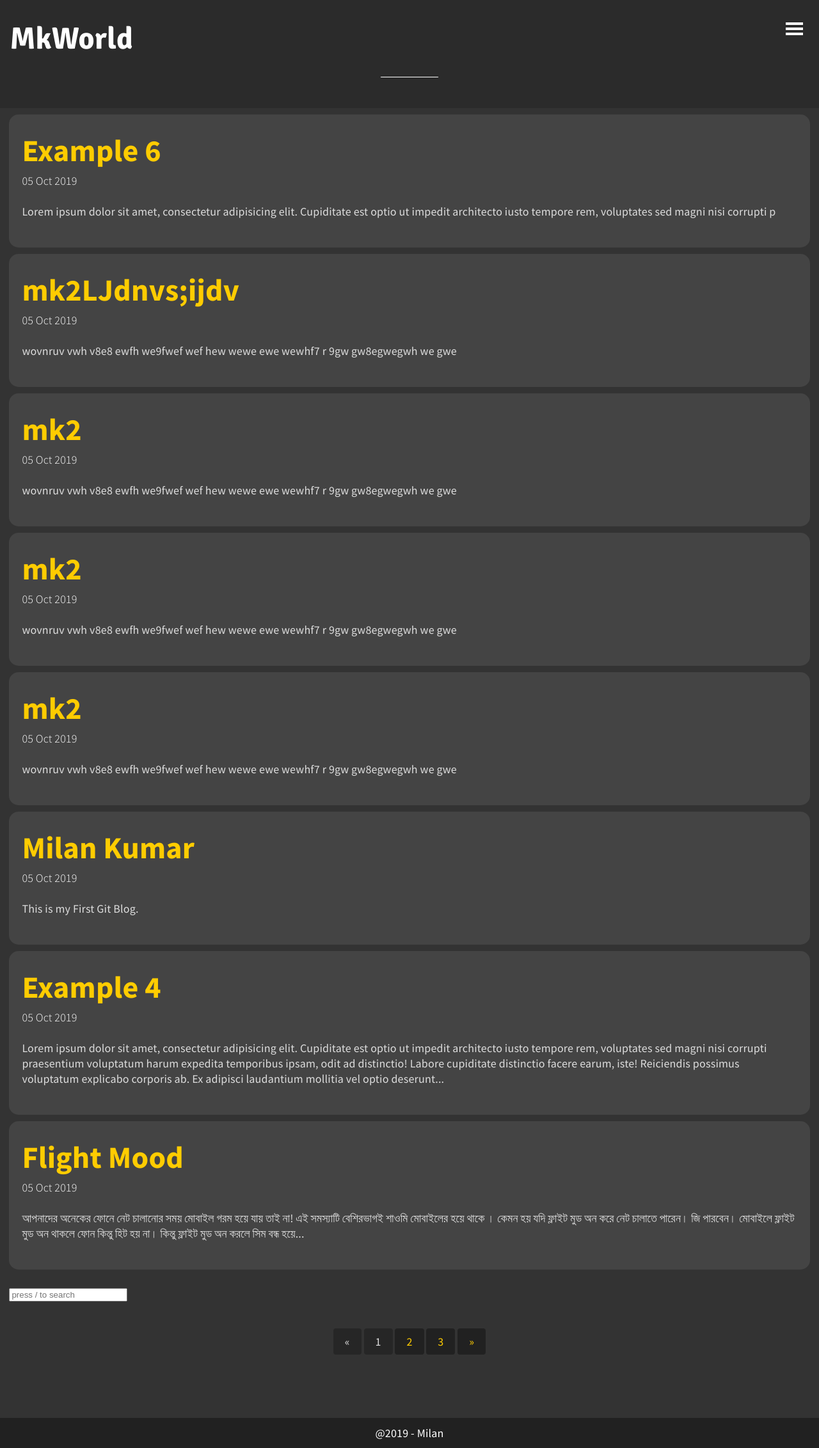
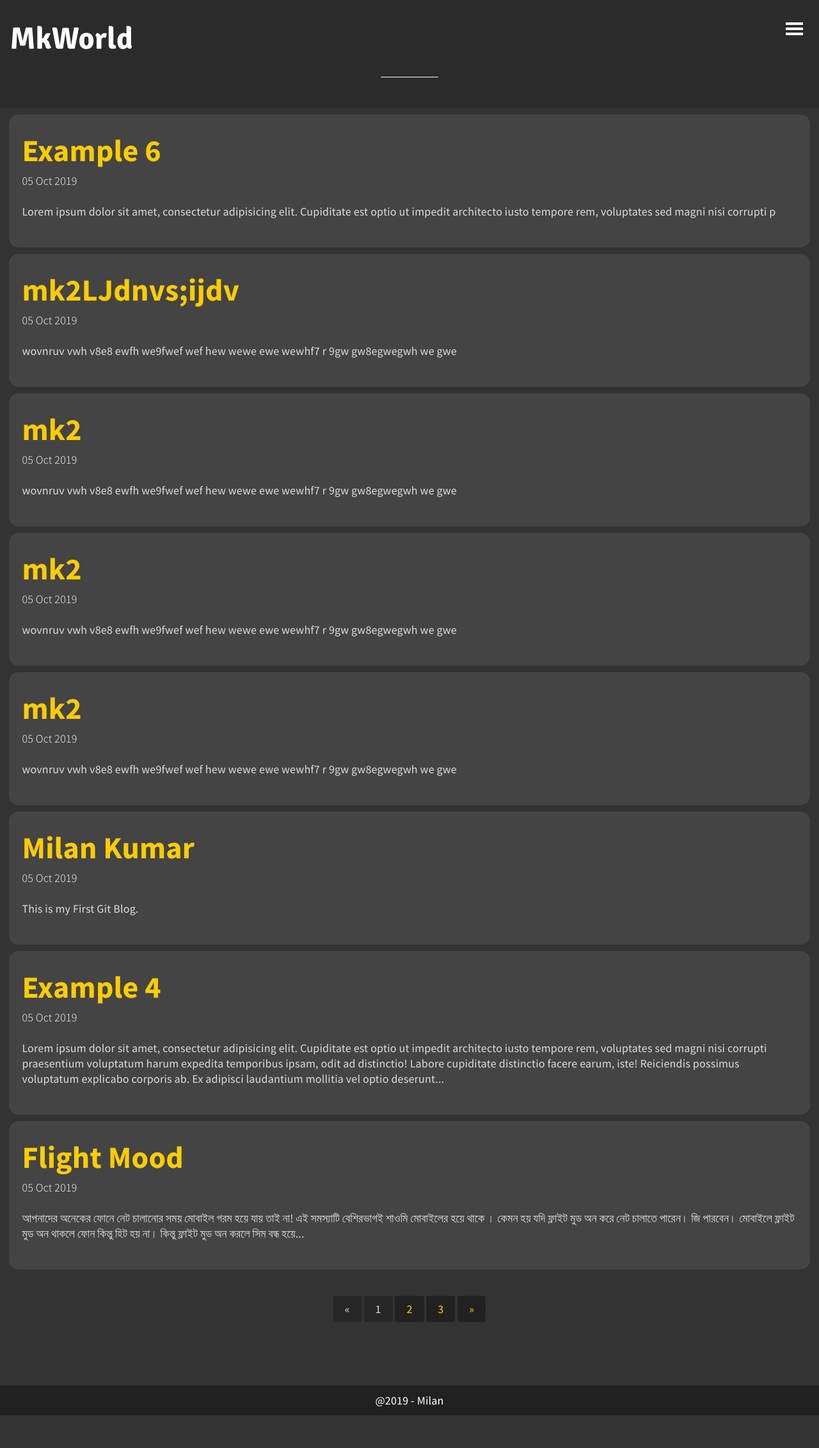
Before and after one commit to bdmilan/blog, a Jekyll site: the page built from index.html, in a window 1280 px wide. Shown: the whole page at 64% size. Built offline with Jekyll 4.4.1, drawn with Linux system fonts in a browser that asks for light colours; the list of posts is cut into pages by our own code; after the commit the page ends 2213 px from its top, so only the background shows below that.

Commit message:
Update index.html

```diff
--- a/index.html
+++ b/index.html
@@ -17,22 +17,3 @@ layout: default
     {% endfor %}
 
 </ul>
-
-
-<div>
-
-<!-- Search input field -->
-  <div class="main-search form-group mb-0 border-bottom">
-  <div class="input-group">
-    <input id="search" name="main_input" class="form-control border-0" placeholder="press / to search" type="text">
-    <div class="input-group-append">
-      <span class="input-group-text border-0"><i class="fa fa-search" aria-hidden="true"></i></span>
-    </div>
-  </div>
-</div>
-
-<!-- Search result container -->
-<div class="search-results position-absolute">
-      <ul id="results" class="search-results-ul card shadow border border-top-0">
-      </ul>
-</div>
```
